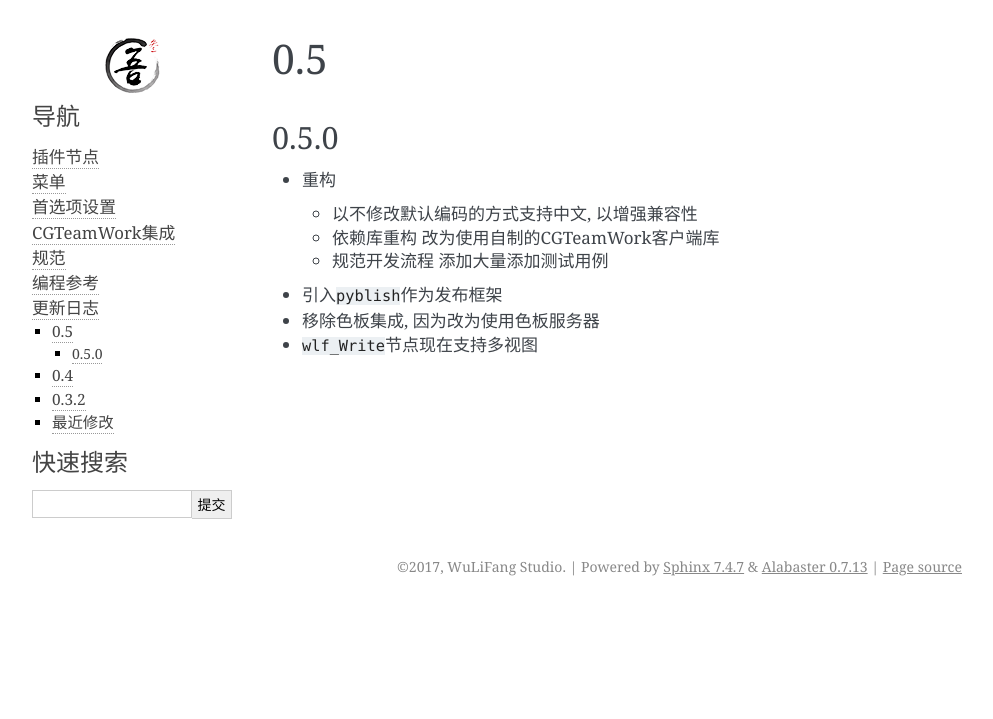
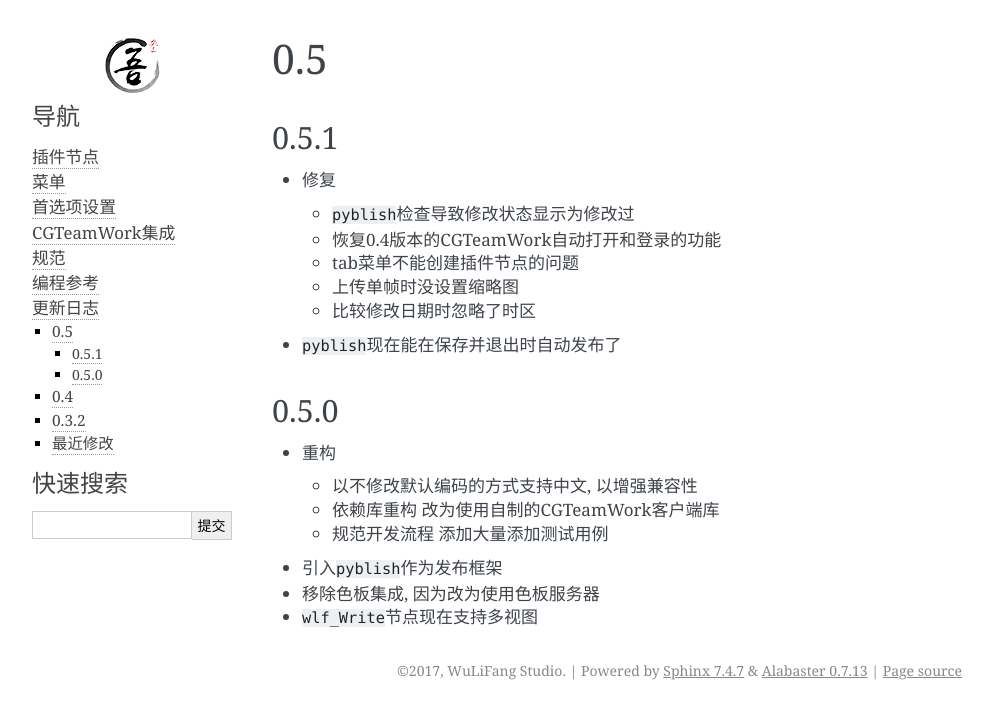
Before and after one commit to WuLiFang/Nuke, a Sphinx documentation site: the page built from source/changelogs/003_0.5.md, in a window 1280 px wide. Shown: the top 719 px of the page, without its empty margins (148-1141 px from the left). Built offline with Sphinx 7.4.7, drawn with Linux system fonts in a browser that asks for light colours.

Commit message:
update for 0.5.1

```diff
--- a/source/changelogs/003_0.5.md
+++ b/source/changelogs/003_0.5.md
@@ -1,4 +1,14 @@
 # 0.5
+
+## 0.5.1
+
+* 修复
+  * `pyblish`检查导致修改状态显示为修改过
+  * 恢复0.4版本的CGTeamWork自动打开和登录的功能
+  * tab菜单不能创建插件节点的问题
+  * 上传单帧时没设置缩略图
+  * 比较修改日期时忽略了时区
+* `pyblish`现在能在保存并退出时自动发布了
 
 ## 0.5.0
 
```
